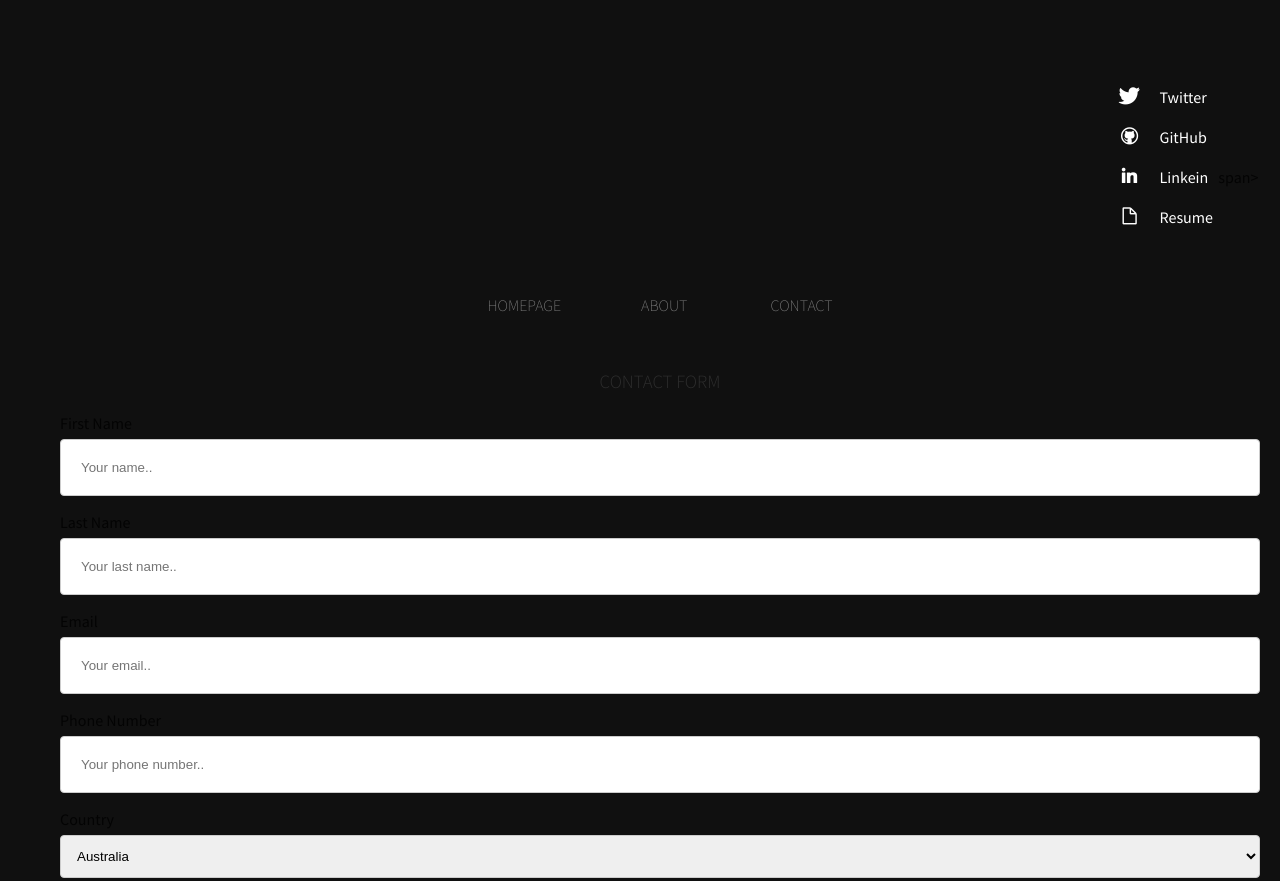
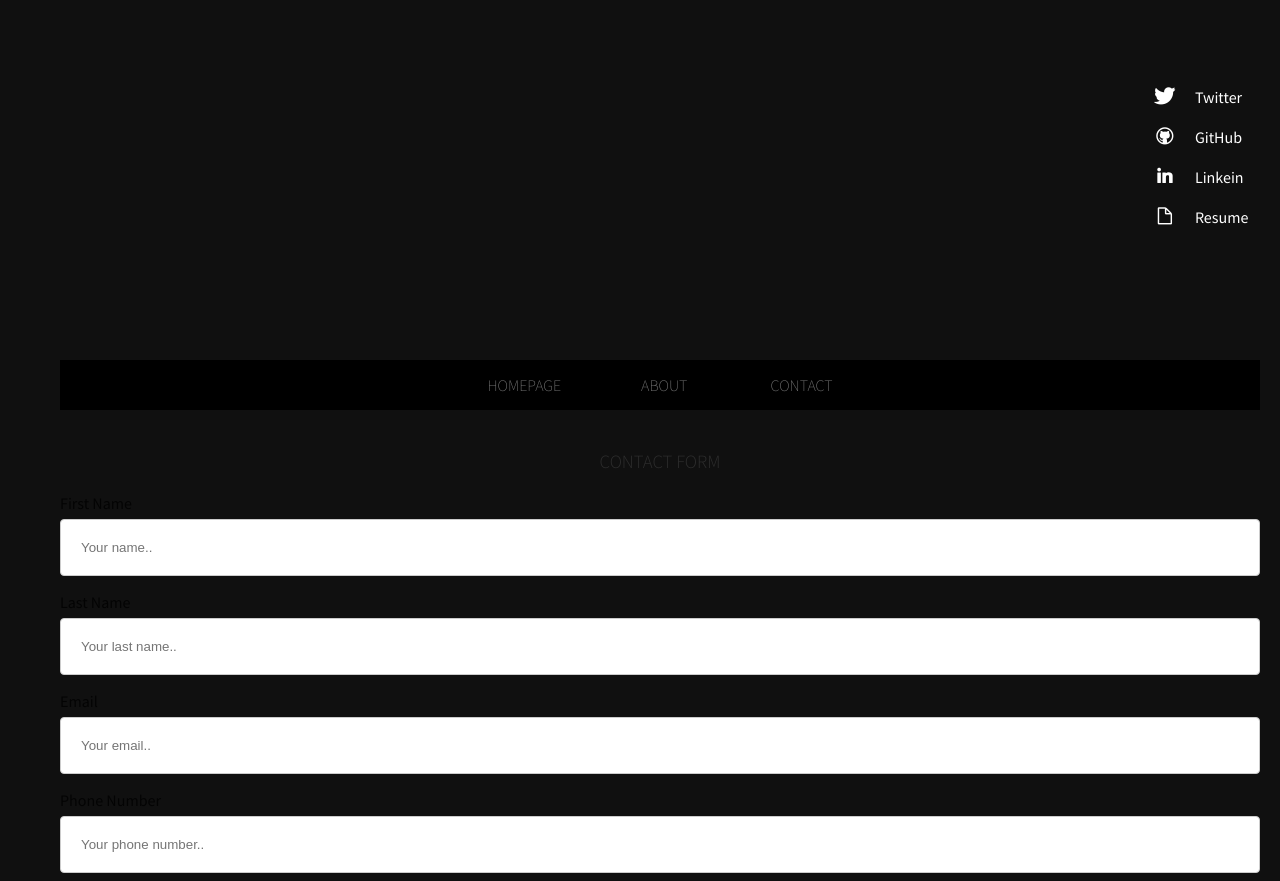
Before and after one commit to adebayo5131/Web-server, a website: page public/contact.html in a window 1280 px wide. Shown: the top 881 px of the page. Drawn offline with Linux system fonts and the light colour scheme.

Commit message:
Made changes to files

```diff
--- a/public/contact.html
+++ b/public/contact.html
@@ -8,7 +8,7 @@
 
         <meta http-equiv="Content-Type" content="text/html; charset=utf-8" />
         <meta name="viewport" content="width=1280, initial-scale=1">
-        <title></title>
+        <title>Contact me</title>
         <meta name="keywords" content="" />
         <meta name="description" content="" />
         <link href="http://fonts.googleapis.com/css?family=Source+Sans+Pro:200,300,400,600,700,900" rel="stylesheet" />
@@ -66,7 +66,7 @@
 
                                     <li><a href="https://github.com/adebayo5131" class="icon icon-github"><span>GitHub</span></a></li>
 
-                                <li><a href="https://www.linkedin.com/in/adebayo-ajagunna-29682bb6/" class="icon icon-linkedin"><span>Linkein</span>span></a></li>
+                                <li><a href="https://www.linkedin.com/in/adebayo-ajagunna-29682bb6/" class="icon icon-linkedin"><span>Linkein</span></a></li>
                                 <li> <a href="Adebayo%20resume%20June%202018_Redo.pdf" class="icon icon-file" target="_blank" ><span>Resume</span></a>
 
                                     <!-- <li><a href="#" class="icon-camera-retro"><span>Pinterest</span></a></li> -->
@@ -152,7 +152,7 @@
 
 
             <div id="footer">
-                <p>Name: Adebayo Ajagunna-Email: adebayoajagunna@gmail.com. 917.900.2051. <a href="https://github.com/adebayo5131" rel ="<no></no>">GitHub</a> Photos by <a href="http://fotogrph.com/">Fotogrph</a>.</p>
+                <p>Name: Adebayo Ajagunna-Email: adebayoajagunna@gmail.com. 917.900.2051. <a href="https://github.com/adebayo5131" rel ="<no></no>">GitHub</a>.</p>
             </div>
         </div>
     </body>
--- a/public/default.css
+++ b/public/default.css
@@ -140,8 +140,8 @@ display:block;
 #header {
 	position: relative;
 	overflow: hidden;
-	height: 300px;
-	image-orientation: flip;
+	height: 380px;
+
 }
 
 #social
@@ -195,7 +195,8 @@ display:block;
 
 #menu {
 	overflow: hidden;
-	background: #101010;
+	background-color: black;
+
 }
 
 #menu ul {
```
Also changed, not shown: public/about.html (+3 -3 lines), public/index.html (+2 -2 lines).
